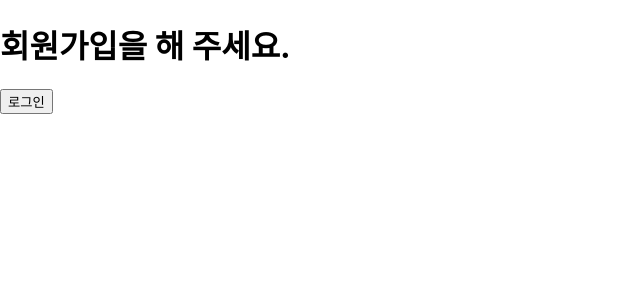
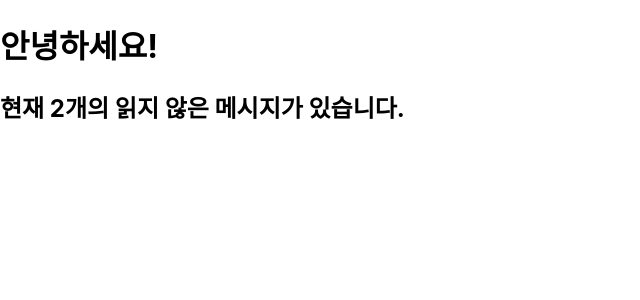
Before and after one commit to hsyoodev/react-app, a React (Create React App) app: page / in a window 1280 px wide. Shown: the top 300 px of the page, without its empty margins (0-640 px from the left). Built offline with nearby package versions, Linux system fonts and the light colour scheme.

Commit message:
인라인 조건

```diff
--- a/src/App.jsx
+++ b/src/App.jsx
@@ -1,43 +1,20 @@
-import { useState } from 'react';
-
-function UserGreeting(props) {
-  return <h1>다시 오셨군요!</h1>;
-}
-function GuestGreeting(props) {
-  return <h1>회원가입을 해 주세요.</h1>;
-}
-function Greeting(props) {
-  const isLoggedIn = props.isLoggedIn;
-  if (isLoggedIn) {
-    return <UserGreeting />;
-  }
-  return <GuestGreeting />;
-}
-function LoginButton(props) {
-  return <button onClick={props.onClick}>로그인</button>;
-}
-function LogoutButton(props) {
-  return <button onClick={props.onClick}>로그아웃</button>;
-}
-function LoginControl(props) {
-  const [isLoggedIn, setIsLoggedIn] = useState(false);
-  const handleLoginClick = () => setIsLoggedIn(true);
-  const handleLogoutClick = () => setIsLoggedIn(false);
-  let button;
-  if (isLoggedIn) button = <LogoutButton onClick={handleLogoutClick} />;
-  else button = <LoginButton onClick={handleLoginClick} />;
+function MailBox(props) {
+  const unreadMessages = props.unreadMessages;
   return (
     <div>
-      <Greeting isLoggedIn={isLoggedIn} />
-      {button}
+      <h1>안녕하세요!</h1>
+      {unreadMessages.length > 0 && (
+        <h2>현재 {unreadMessages.length}개의 읽지 않은 메시지가 있습니다.</h2>
+      )}
     </div>
   );
 }
 
 function App() {
+  const unreadMessages = ['msg1', 'msg2'];
   return (
     <>
-      <LoginControl />
+      <MailBox unreadMessages={unreadMessages} />
     </>
   );
 }
```
